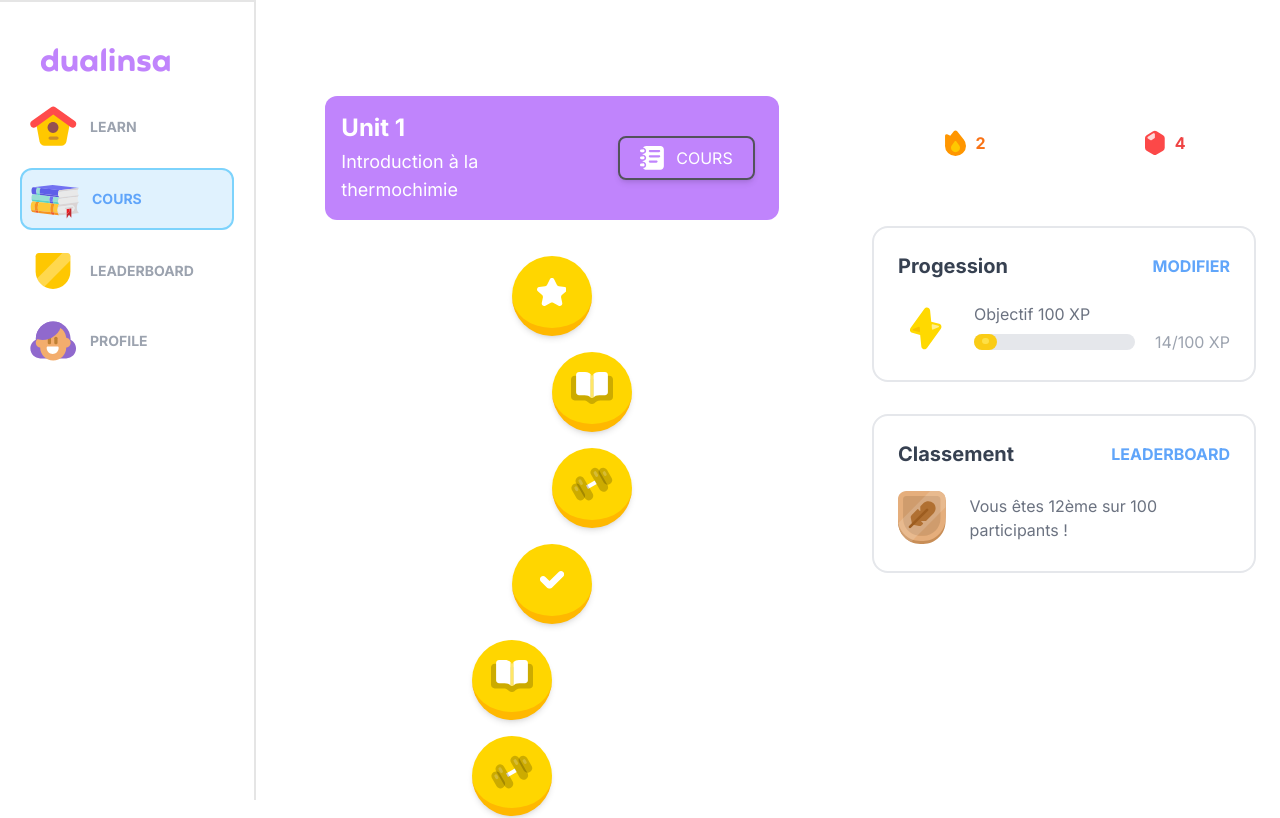
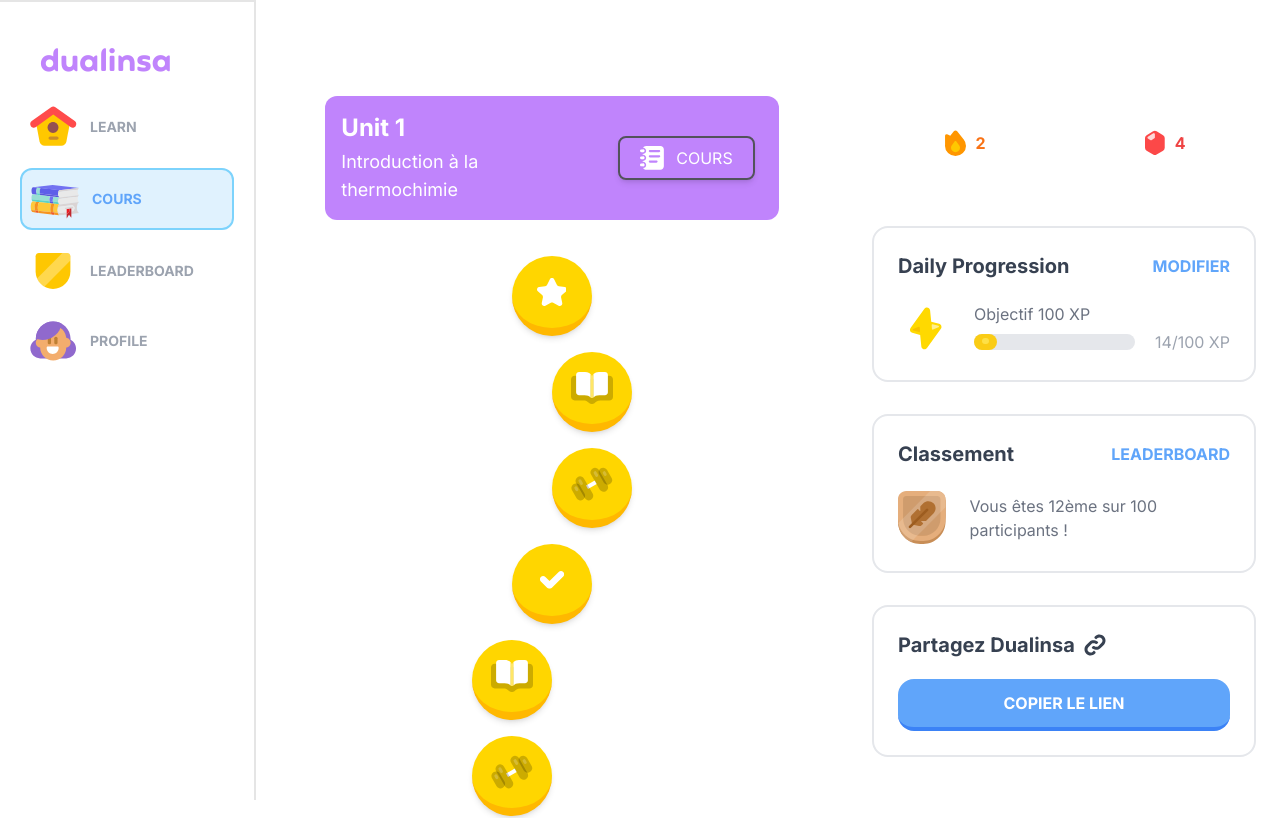
Before and after one commit to SimonLeclere/dualinsa, a Next.js app: page /courses/1 in a window 1280 px wide. Shown: the top 818 px of the page. Built offline with nearby package versions, Linux system fonts and the light colour scheme.

Commit message:
Share Section

```diff
--- /dev/null
+++ b/app/components/PartagerSection.js
@@ -0,0 +1,30 @@
+import Link from "next/link";
+import { useState } from "react";
+import ShareSvg from "./icons/ShareSvg";
+
+export default function PartagerSection() {
+    const [isClicked, setIsClicked] = useState(false);
+
+    const copyToClipboard = () => {
+        const url = "localhost:3000"; // TODO : mettre le vrai l'url de la page
+        navigator.clipboard.writeText(url);
+        setIsClicked(true);
+    };
+
+    return (
+        <article className="flex flex-col gap-5 rounded-2xl border-2  border-gray-200 p-6 font-bold text-gray-700">
+            <div className="flex items-center justify-between">
+                <h2 className="text-xl font-bold flex items-center">
+                    Partagez Dualinsa
+                    <ShareSvg color={"#374151"} className={"ml-2 w-6 h-6"} />
+                </h2>
+            </div>
+            <button
+                className={`rounded-2xl border-b-4 ${isClicked ? 'border-green-500 bg-green-400 py-3 uppercase text-white transition hover:border-green-400 hover:bg-green-300' : 'border-blue-500 bg-blue-400 py-3 uppercase text-white transition hover:border-blue-400 hover:bg-blue-300'}`}
+                onClick={copyToClipboard}
+            >
+                {isClicked ? 'Lien copié' : 'Copier le lien'}
+            </button>
+        </article>
+    );
+}
--- a/app/components/ProgessSection.js
+++ b/app/components/ProgessSection.js
@@ -8,11 +8,12 @@ export const ProgressSection = () => {
   return (
     <article className="flex flex-col gap-5 rounded-2xl border-2 border-gray-200 p-6 font-bold text-gray-700">
       <div className="flex items-center justify-between">
-        <h2 className="text-xl">Progession</h2>
+        <h2 className="text-xl">Daily Progression</h2>
         <Link href="/settings/coach" className="uppercase text-blue-400">
           Modifier
         </Link>
       </div>
+
       <div className="flex gap-5">
         <LightningProgressSvg />
         <div className="flex grow flex-col justify-around">
--- a/app/components/RightBar.js
+++ b/app/components/RightBar.js
@@ -1,6 +1,7 @@
 import { ClassementSection } from "./ClassementSection";
 import { ProgressSection } from "./ProgessSection";
 import StreakCoinSection from "./StreakCoinSection";
+import PatagerSection from "./PartagerSection";
 
 
 export default function RightBar() {
@@ -11,6 +12,7 @@ export default function RightBar() {
         </article>
           <ProgressSection />
           <ClassementSection />
+          <PatagerSection />
       </aside>
     );
 }
--- /dev/null
+++ b/app/components/icons/ShareSvg.js
@@ -0,0 +1,23 @@
+export default function ShareSvg({ color="#000000", ...props}) {
+  return (
+    <svg viewBox="0 0 24 24" fill="none" xmlns="http://www.w3.org/2000/svg" {...props}>
+      <g id="SVGRepo_bgCarrier" stroke-width="0"></g>
+      <g
+        id="SVGRepo_tracerCarrier"
+        stroke-linecap="round"
+        stroke-linejoin="round"
+      ></g>
+      <g id="SVGRepo_iconCarrier">
+        {" "}
+        <path
+          d="M16.4481 1.50023C14.844 1.4862 13.3007 2.10727 12.15 3.22645L12.1351 3.24107L11.6464 3.7298C11.2559 4.12032 11.2559 4.75349 11.6464 5.14401L12.3535 5.85112C12.7441 6.24164 13.3772 6.24164 13.7677 5.85112L14.2484 5.37048C14.834 4.80437 15.6142 4.49305 16.4218 4.50012C17.2326 4.50721 18.0103 4.83463 18.5868 5.41517C19.1637 5.99606 19.4927 6.78402 19.4998 7.60991C19.5069 8.43176 19.1946 9.22174 18.633 9.81182L15.5209 12.9432C15.2056 13.2609 14.8269 13.5058 14.4107 13.6622C13.9945 13.8185 13.5501 13.8828 13.1076 13.8509C12.6651 13.8189 12.2341 13.6915 11.8438 13.4768C11.7456 13.4228 11.6504 13.3635 11.5588 13.2993C11.1066 12.9823 10.4859 12.8717 10.0425 13.201L9.23978 13.7973C8.79642 14.1266 8.69902 14.7603 9.09601 15.1443C9.48444 15.52 9.9219 15.8435 10.3977 16.1053C11.1664 16.5282 12.0171 16.78 12.8918 16.8431C13.7666 16.9062 14.6444 16.779 15.4656 16.4706C16.2868 16.1621 17.0317 15.6797 17.65 15.0568L20.7712 11.9162L20.7898 11.8971C21.9007 10.7389 22.5136 9.18987 22.4997 7.58402C22.4859 5.97817 21.8463 4.43996 20.7155 3.30127C19.5844 2.16225 18.0521 1.51427 16.4481 1.50023Z"
+          fill={color}
+        ></path>{" "}
+        <path
+          d="M11.1082 7.15685C10.2334 7.09376 9.35555 7.22089 8.53436 7.52937C7.71347 7.83773 6.96821 8.32053 6.34994 8.94317L3.22873 12.0838L3.21011 12.1029C2.09928 13.261 1.48637 14.8101 1.50023 16.416C1.51409 18.0218 2.15365 19.56 3.28441 20.6987C4.41551 21.8377 5.94781 22.4857 7.55185 22.4997C9.15591 22.5138 10.6993 21.8927 11.85 20.7735L11.8648 20.7589L12.3536 20.2701C12.7441 19.8796 12.7441 19.2465 12.3536 18.8559L11.6464 18.1488C11.2559 17.7583 10.6228 17.7583 10.2322 18.1488L9.75155 18.6295C9.16598 19.1956 8.38576 19.5069 7.5781 19.4999C6.76732 19.4928 5.98963 19.1653 5.41313 18.5848C4.83629 18.0039 4.50725 17.216 4.50012 16.3901C4.49303 15.5682 4.80532 14.7782 5.36694 14.1881L8.47904 11.0567C8.79434 10.7391 9.1731 10.4941 9.58932 10.3378C10.0055 10.1814 10.4498 10.1172 10.8924 10.1491C11.3349 10.181 11.7659 10.3084 12.1561 10.5231C12.2544 10.5772 12.3495 10.6365 12.4411 10.7007C12.8934 11.0177 13.5141 11.1282 13.9574 10.7989L14.7602 10.2026C15.2036 9.87328 15.301 9.23958 14.904 8.85563C14.5155 8.47995 14.0781 8.15644 13.6022 7.89464C12.8335 7.47172 11.9829 7.21993 11.1082 7.15685Z"
+          fill={color}
+        ></path>{" "}
+      </g>
+    </svg>
+  );
+}
```
